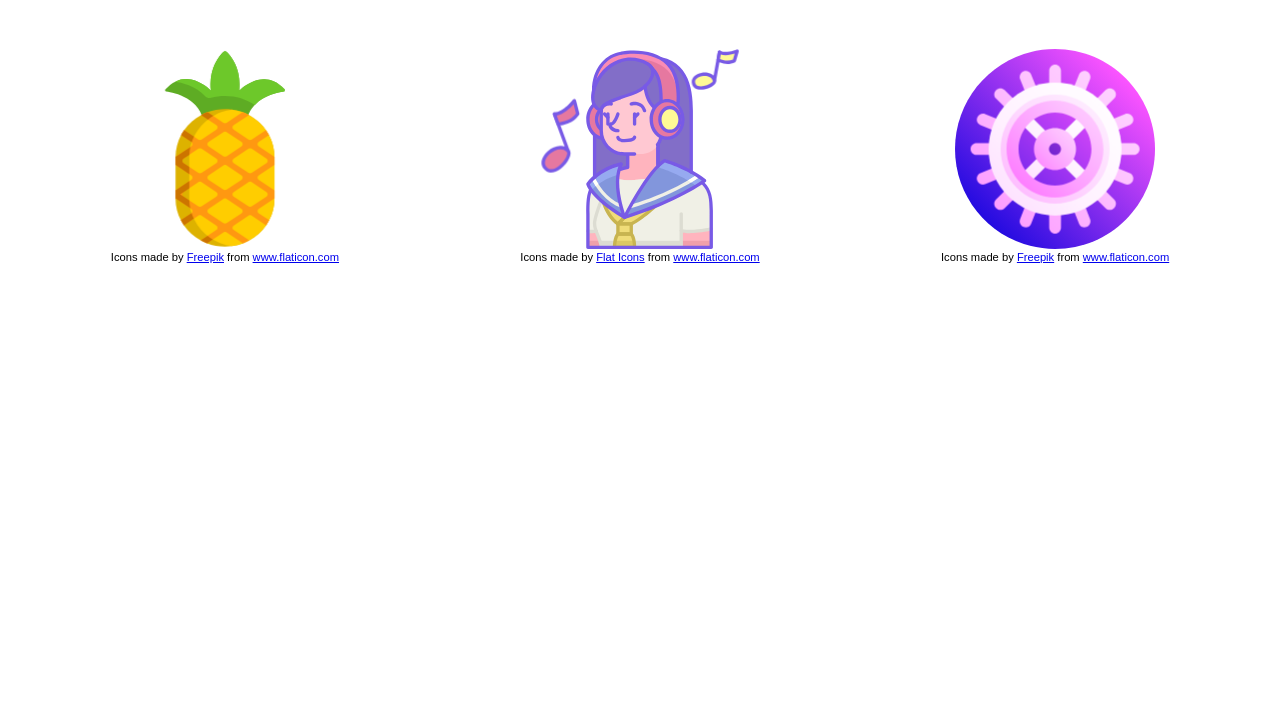
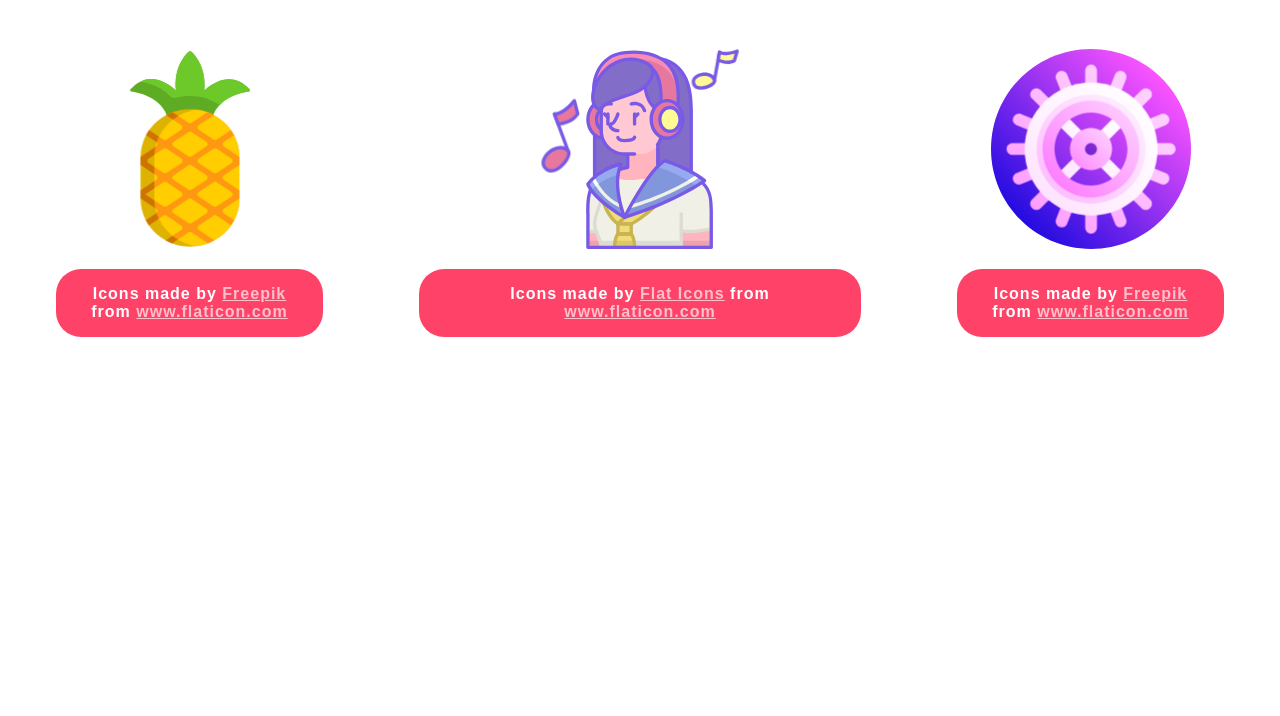
Before and after one commit to AndrewMedvedev42/Animated-SVG, a plain HTML site: page index.html in a window 1280 px wide. Shown: the part 84-800 px from the top of the page. Drawn offline with Linux system fonts and the light colour scheme.

Commit message:
added style for links

```diff
--- a/style.css
+++ b/style.css
@@ -5,6 +5,23 @@ body{
 h1{
     font-size: 2rem;
     text-align: center;
+    color:rgb(182, 45, 72) ;
+}
+
+div{
+    color:white;
+    font-weight: bolder;
+    letter-spacing: 1px;
+    align-items: center;
+    border-radius: 25px;
+    margin: 1rem;
+    padding: 1rem;
+    background: rgb(255, 66, 104);
+    font-size: 1rem;
+}
+
+a{
+    color: pink;
 }
 
 .mainContainer{
@@ -17,7 +34,6 @@ h1{
 section{
     margin: 2rem;
     text-align: center;
-    font-size: 0.7rem;
 }
 
 #PineappleLeaf{
```
